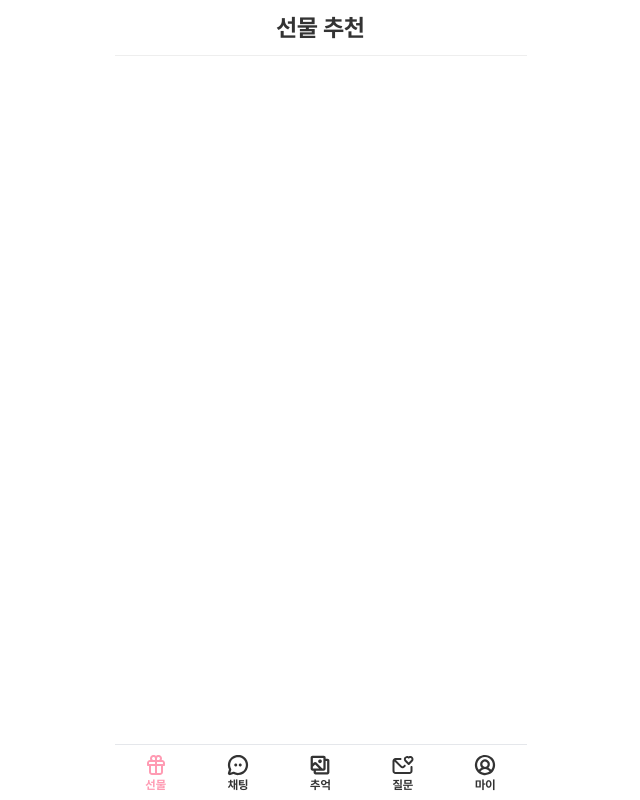
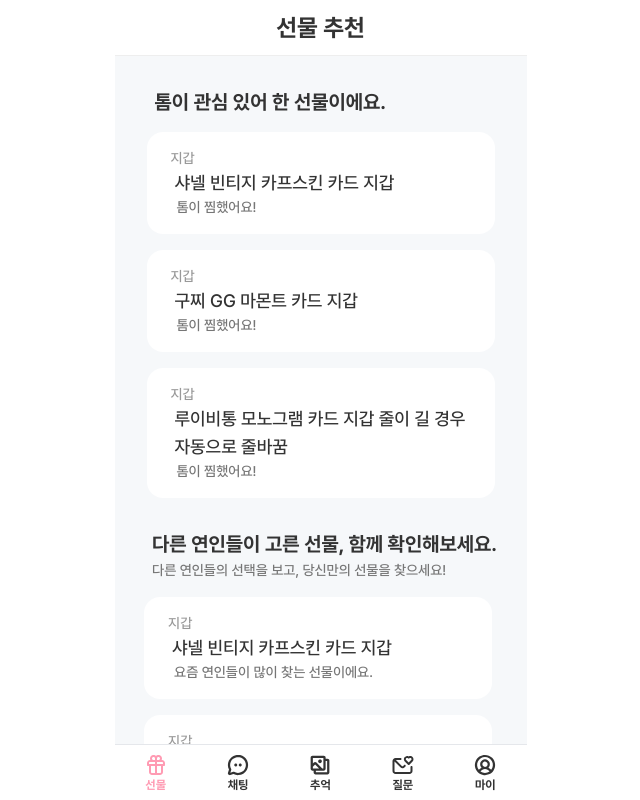
Before and after one commit to LoFin-official/LoFin-FE, a Next.js app: page /present in a window 1280 px wide. Shown: the top 800 px of the page, without its empty margins (312-952 px from the left). Built offline with nearby package versions, Linux system fonts and the light colour scheme.

Commit message:
📝 Update : 선물 추천 페이지 병합

```diff
--- a/src/pages/present/index.tsx
+++ b/src/pages/present/index.tsx
@@ -1,10 +1,60 @@
 import BottomBar from '@/components/shared/BottomBar';
 import Header from '@/components/shared/Header';
+import PresentItem from '@/components/shared/PresentItem';
 import React from 'react';
 import { ReactNode } from 'react';
 
 export default function PresentPage() {
-  return;
+  const tomFavorites = [
+    {
+      label: '지갑',
+      title: '샤넬 빈티지 카프스킨 카드 지갑',
+      description: '톰이 찜했어요!',
+    },
+    {
+      label: '지갑',
+      title: '구찌 GG 마몬트 카드 지갑',
+      description: '톰이 찜했어요!',
+    },
+    {
+      label: '지갑',
+      title: '루이비통 모노그램 카드 지갑 줄이 길 경우 자동으로 줄바꿈',
+      description: '톰이 찜했어요!',
+    },
+  ];
+
+  const otherCoupleFavorites = [
+    {
+      label: '지갑',
+      title: '샤넬 빈티지 카프스킨 카드 지갑',
+      description: '요즘 연인들이 많이 찾는 선물이에요.',
+    },
+    {
+      label: '지갑',
+      title: '구찌 GG 마몬트 카드 지갑',
+      description: '요즘 연인들이 많이 찾는 선물이에요.',
+    },
+    {
+      label: '지갑',
+      title: '구찌 GG 마몬트 카드 지갑',
+      description: '요즘 연인들이 많이 찾는 선물이에요.',
+    },
+  ];
+  return (
+    <div className='min-h-[calc(100vh-112px)] pb-[56px] bg-[#F6F8FA]'>
+      <main className='flex flex-col items-center gap-8 py-8'>
+        {/* 톰이 관심 있어 한 선물 */}
+        <PresentItem sectionTitle='톰이 관심 있어 한 선물이에요.' sectionSubtitle='' items={tomFavorites} />
+
+        {/* 다른 연인들이 고른 선물 */}
+        <PresentItem
+          sectionTitle='다른 연인들이 고른 선물, 함께 확인해보세요.'
+          sectionSubtitle='다른 연인들의 선택을 보고, 당신만의 선물을 찾으세요!'
+          items={otherCoupleFavorites}
+        />
+      </main>
+    </div>
+  );
 }
 
 PresentPage.getLayout = (page: ReactNode) => {
--- a/src/pages/present/prresent.tsx
+++ /dev/null
@@ -1,51 +0,0 @@
-import React from 'react';
-import PresentItem from '@/components/shared/PresentItem';
-
-export default function Present() {
-  const tomFavorites = [
-    {
-      label: '지갑',
-      title: '샤넬 빈티지 카프스킨 카드 지갑',
-      description: '톰이 찜했어요!',
-    },
-    {
-      label: '지갑',
-      title: '구찌 GG 마몬트 카드 지갑',
-      description: '톰이 찜했어요!',
-    },
-    {
-      label: '지갑',
-      title: '루이비통 모노그램 카드 지갑 줄이 길 경우 자동으로 줄바꿈',
-      description: '톰이 찜했어요!',
-    },
-  ];
-
-  const otherCoupleFavorites = [
-    {
-      label: '지갑',
-      title: '샤넬 빈티지 카프스킨 카드 지갑',
-      description: '요즘 연인들이 많이 찾는 선물이에요.',
-    },
-    {
-      label: '지갑',
-      title: '구찌 GG 마몬트 카드 지갑',
-      description: '요즘 연인들이 많이 찾는 선물이에요.',
-    },
-  ];
-
-  return (
-    <div className='min-h-screen bg-[#F6F8FA]'>
-      <main className='flex flex-col items-center space-y-6 py-8'>
-        {/* 톰이 관심 있어 한 선물 */}
-        <PresentItem sectionTitle='톰이 관심 있어 한 선물이에요.' sectionSubtitle='' items={tomFavorites} />
-
-        {/* 다른 연인들이 고른 선물 */}
-        <PresentItem
-          sectionTitle='다른 연인들이 고른 선물, 함께 확인해보세요.'
-          sectionSubtitle='다른 연인들의 선택을 보고, 당신만의 선물을 찾으세요!'
-          items={otherCoupleFavorites}
-        />
-      </main>
-    </div>
-  );
-}
```
